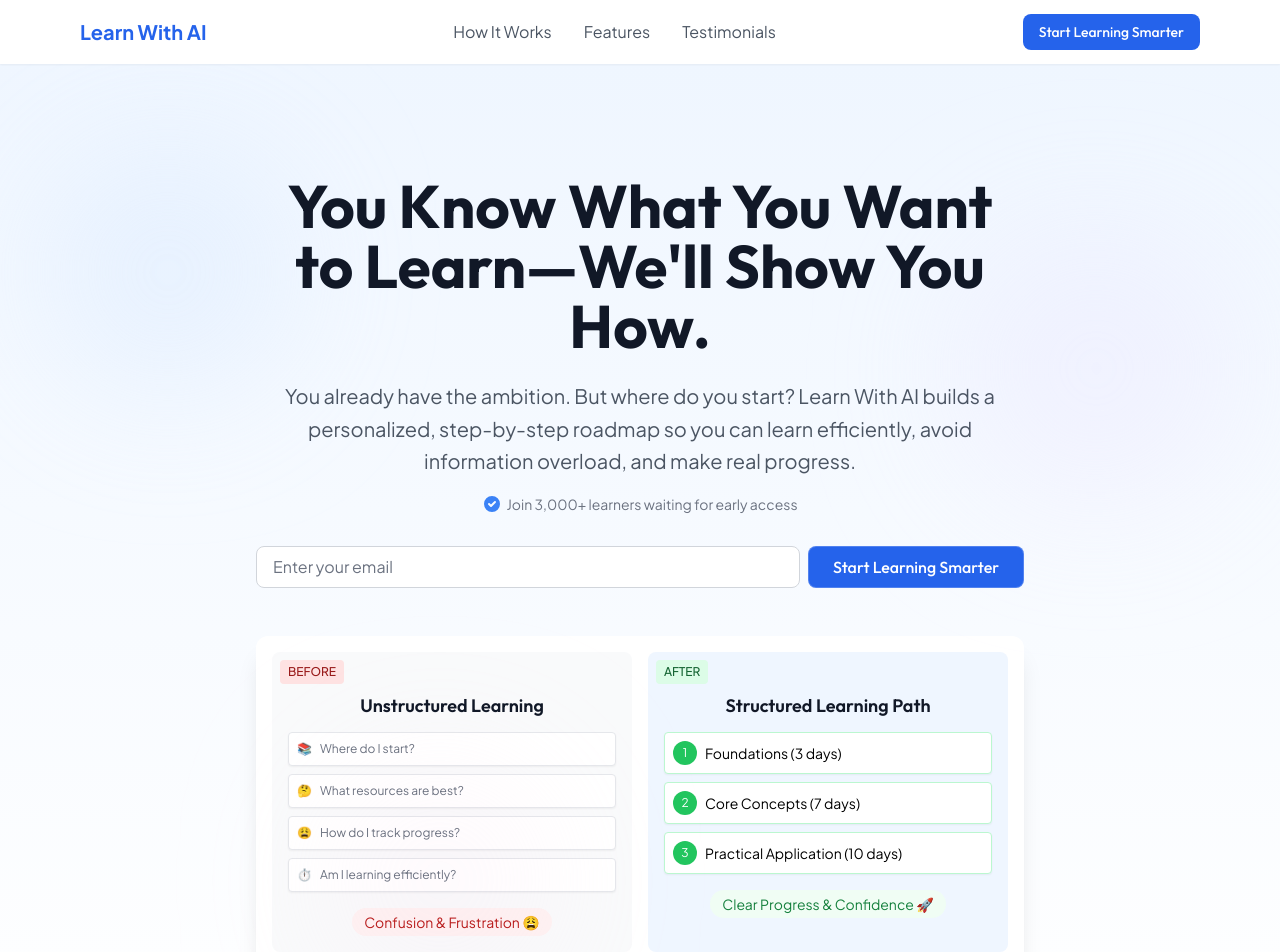
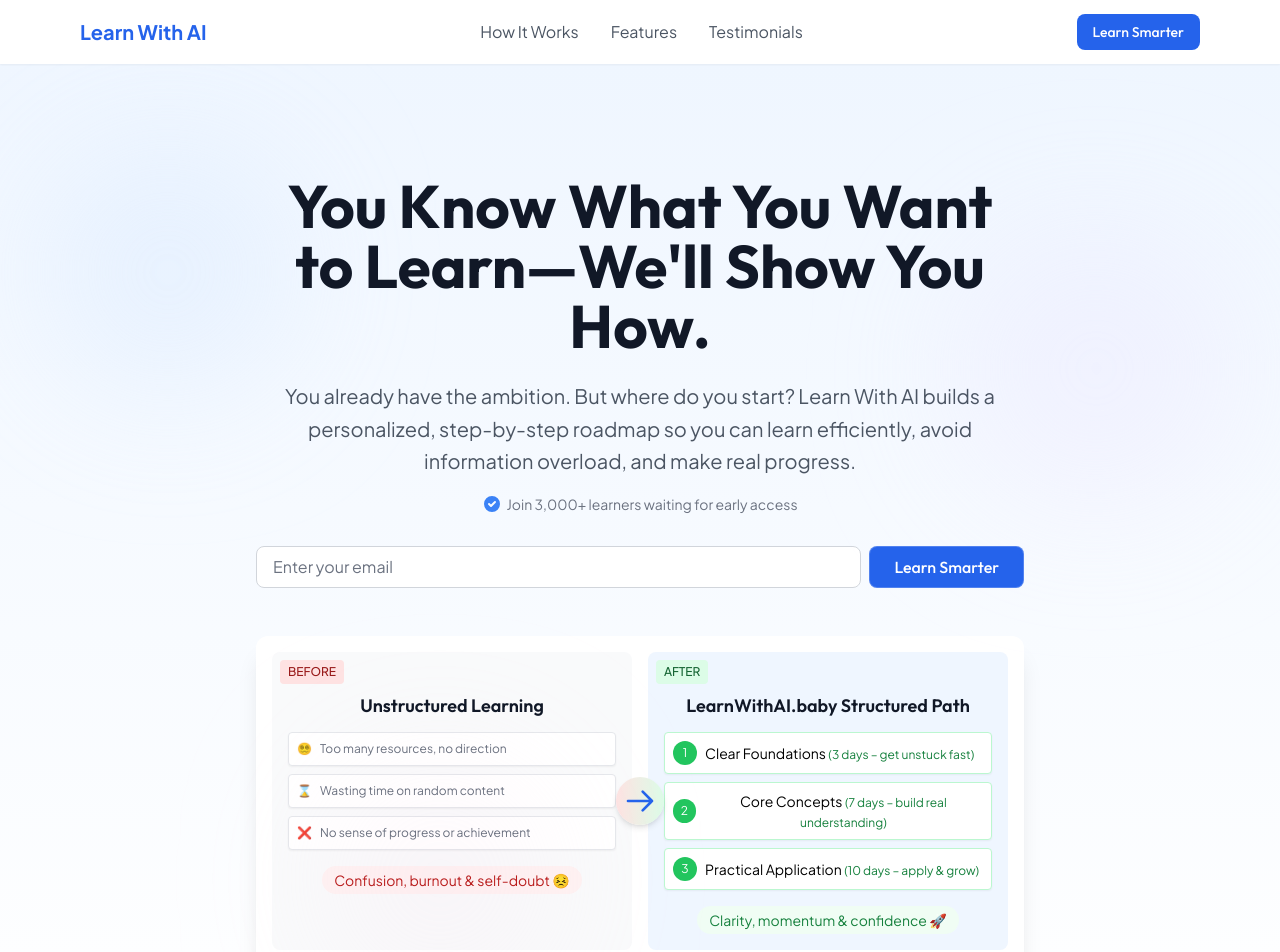
Before and after one commit to dannykonov/skilltrack, a Next.js app: page / in a window 1280 px wide. Shown: the top 952 px of the page. Built offline with nearby package versions, Linux system fonts and the light colour scheme; no server answers.

Commit message:
Update UI: Change button text to 'Learn Smarter' and enhance Before/After section with improved design and content

```diff
--- a/src/components/CallToAction.tsx
+++ b/src/components/CallToAction.tsx
@@ -29,7 +29,7 @@
           <div className="bg-white/10 rounded-lg p-6 mb-10 backdrop-blur-sm" ref={emailRef}>
             <p className="text-lg font-medium mb-2">Join 3,000+ learners already learning smarter</p>
             <EmailSubscribe
-              buttonText="Start Learning Smarter"
+              buttonText="Learn Smarter"
               onSubscribe={(email) => {
                 trackClick('email_subscribe', `Email: ${email.substring(0, 3)}***`);
               }}
--- a/src/components/Header.tsx
+++ b/src/components/Header.tsx
@@ -65,7 +65,7 @@
               }}
               className="px-4 py-2 text-sm"
             >
-              Start Learning Smarter
+              Learn Smarter
             </TrackableButton>
           </div>
 
@@ -128,7 +128,7 @@
               }}
               className="block w-full text-center px-3 py-2 rounded-md text-base font-medium"
             >
-              Start Learning Smarter
+              Learn Smarter
             </TrackableButton>
           </div>
         </div>
--- a/src/components/HeroSection.tsx
+++ b/src/components/HeroSection.tsx
@@ -26,7 +26,7 @@
           </div>
 
           <div className="mt-8 mb-8 animate-fade-in-delay-2">
-            <EmailSubscribe buttonText="Start Learning Smarter" />
+            <EmailSubscribe buttonText="Learn Smarter" />
           </div>
 
           {/* Visual representation: Before vs After */}
@@ -40,22 +40,37 @@
                 <h3 className="text-lg font-semibold text-gray-900 mt-6 mb-3">Unstructured Learning</h3>
                 <div className="space-y-2">
                   <div className="bg-white p-2 rounded border border-gray-200 text-xs text-gray-500 shadow-sm flex items-center">
-                    <span className="mr-2">📚</span> Where do I start?
+                    <span className="mr-2">😵‍💫</span> Too many resources, no direction
                   </div>
                   <div className="bg-white p-2 rounded border border-gray-200 text-xs text-gray-500 shadow-sm flex items-center">
-                    <span className="mr-2">🤔</span> What resources are best?
+                    <span className="mr-2">⌛</span> Wasting time on random content
                   </div>
                   <div className="bg-white p-2 rounded border border-gray-200 text-xs text-gray-500 shadow-sm flex items-center">
-                    <span className="mr-2">😩</span> How do I track progress?
-                  </div>
-                  <div className="bg-white p-2 rounded border border-gray-200 text-xs text-gray-500 shadow-sm flex items-center">
-                    <span className="mr-2">⏱️</span> Am I learning efficiently?
+                    <span className="mr-2">❌</span> No sense of progress or achievement
                   </div>
                 </div>
                 <div className="mt-4 text-center">
                   <div className="inline-block bg-red-50 text-red-700 text-sm px-3 py-1 rounded-full">
-                    Confusion & Frustration 😩
+                    Confusion, burnout & self-doubt 😣
                   </div>
+                </div>
+              </div>
+
+              {/* Arrow connector for larger screens */}
+              <div className="hidden md:block absolute left-1/2 top-1/2 transform -translate-x-1/2 -translate-y-1/2 z-10">
+                <div className="bg-gradient-to-r from-red-100 to-green-100 p-2 rounded-full shadow-md">
+                  <svg xmlns="http://www.w3.org/2000/svg" className="h-8 w-8 text-blue-600" fill="none" viewBox="0 0 24 24" stroke="currentColor">
+                    <path strokeLinecap="round" strokeLinejoin="round" strokeWidth={2} d="M14 5l7 7m0 0l-7 7m7-7H3" />
+                  </svg>
+                </div>
+              </div>
+
+              {/* Arrow connector for mobile */}
+              <div className="md:hidden flex justify-center my-2">
+                <div className="bg-gradient-to-b from-red-100 to-green-100 p-2 rounded-full shadow-md">
+                  <svg xmlns="http://www.w3.org/2000/svg" className="h-8 w-8 text-blue-600" fill="none" viewBox="0 0 24 24" stroke="currentColor">
+                    <path strokeLinecap="round" strokeLinejoin="round" strokeWidth={2} d="M19 14l-7 7m0 0l-7-7m7 7V3" />
+                  </svg>
                 </div>
               </div>
 
@@ -64,24 +79,24 @@
                 <div className="absolute top-2 left-2 bg-green-100 text-green-800 text-xs font-medium px-2 py-1 rounded">
                   AFTER
                 </div>
-                <h3 className="text-lg font-semibold text-gray-900 mt-6 mb-3">Structured Learning Path</h3>
+                <h3 className="text-lg font-semibold text-gray-900 mt-6 mb-3">LearnWithAI.baby Structured Path</h3>
                 <div className="space-y-2">
                   <div className="bg-white p-2 rounded border border-green-200 text-sm flex items-center shadow-sm">
                     <div className="w-6 h-6 bg-green-500 text-white rounded-full flex items-center justify-center mr-2 text-xs">1</div>
-                    <span>Foundations (3 days)</span>
+                    <span>Clear Foundations <span className="text-xs text-green-700">(3 days – get unstuck fast)</span></span>
                   </div>
                   <div className="bg-white p-2 rounded border border-green-200 text-sm flex items-center shadow-sm">
                     <div className="w-6 h-6 bg-green-500 text-white rounded-full flex items-center justify-center mr-2 text-xs">2</div>
-                    <span>Core Concepts (7 days)</span>
+                    <span>Core Concepts <span className="text-xs text-green-700">(7 days – build real understanding)</span></span>
                   </div>
                   <div className="bg-white p-2 rounded border border-green-200 text-sm flex items-center shadow-sm">
                     <div className="w-6 h-6 bg-green-500 text-white rounded-full flex items-center justify-center mr-2 text-xs">3</div>
-                    <span>Practical Application (10 days)</span>
+                    <span>Practical Application <span className="text-xs text-green-700">(10 days – apply & grow)</span></span>
                   </div>
                 </div>
                 <div className="mt-4 text-center">
                   <div className="inline-block bg-green-50 text-green-700 text-sm px-3 py-1 rounded-full">
-                    Clear Progress & Confidence 🚀
+                    Clarity, momentum & confidence 🚀
                   </div>
                 </div>
               </div>
--- a/src/components/HowItWorks.tsx
+++ b/src/components/HowItWorks.tsx
@@ -97,7 +97,7 @@
             href="#cta"
             className="inline-flex items-center justify-center px-6 py-3 bg-blue-600 text-white font-medium rounded-lg hover:bg-blue-700 transition-colors focus:outline-none focus:ring-2 focus:ring-blue-500 focus:ring-offset-2 animate-pulse-slow"
           >
-            Start Learning Smarter
+            Learn Smarter
             <svg xmlns="http://www.w3.org/2000/svg" className="h-5 w-5 ml-2" viewBox="0 0 20 20" fill="currentColor">
               <path fillRule="evenodd" d="M10.293 5.293a1 1 0 011.414 0l4 4a1 1 0 010 1.414l-4 4a1 1 0 01-1.414-1.414L12.586 11H5a1 1 0 110-2h7.586l-2.293-2.293a1 1 0 010-1.414z" clipRule="evenodd" />
             </svg>
```
